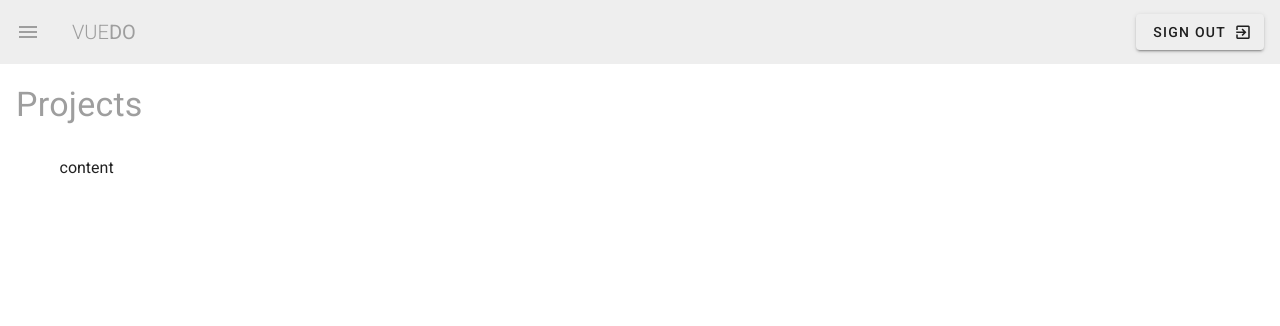
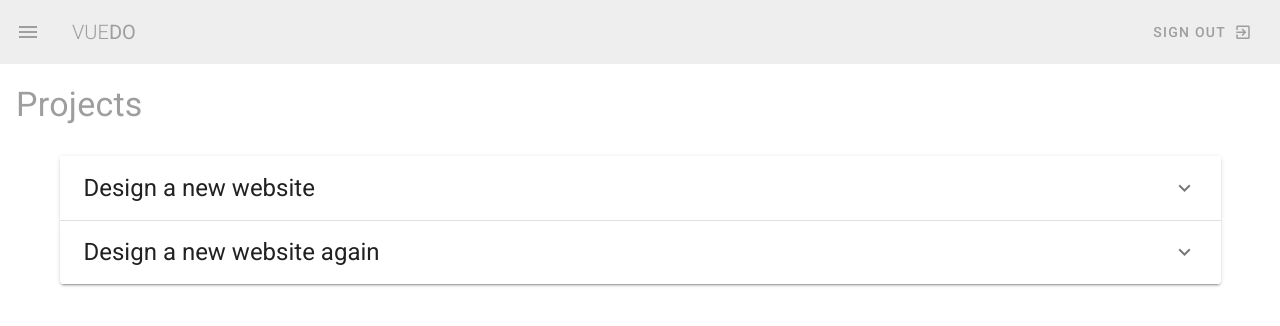
Before and after one commit to snehalyelmat/Project-Dashboard, a Vue app: page /projects in a window 1280 px wide. Shown: the top 326 px of the page. Built offline with nearby package versions, Linux system fonts and the light colour scheme.

Commit message:
Projects page with filtering completed

```diff
--- a/src/components/Navbar.vue
+++ b/src/components/Navbar.vue
@@ -1,6 +1,6 @@
 <template>
   <nav>
-    <v-toolbar flat app class="grey lighten-3">
+    <v-app-bar flat app class="grey lighten-3">
       <v-app-bar-nav-icon
         class="grey--text"
         @click="drawer = !drawer"
@@ -13,11 +13,11 @@
 
       <v-spacer></v-spacer>
 
-      <v-btn flat color="grey lighten-3">
+      <v-btn text color="grey">
         <span>Sign Out</span>
         <v-icon right>mdi-exit-to-app</v-icon>
       </v-btn>
-    </v-toolbar>
+    </v-app-bar>
 
     <v-navigation-drawer temporary app v-model="drawer" class="blue lighten-1">
       <v-layout column align-center>
--- a/src/views/Projects.vue
+++ b/src/views/Projects.vue
@@ -3,14 +3,77 @@
     <h1 class="display-1 grey--text">Projects</h1>
 
     <v-container class="my-5">
-      content
+      <v-expansion-panels>
+        <v-expansion-panel v-for="project in myProjects" :key="project.title">
+          <v-expansion-panel-header class="headline">
+            {{ project.title }}
+          </v-expansion-panel-header>
+          <v-expansion-panel-content class="px-4 grey--text">
+            <div class="font-weight-bold">due by {{ project.due }}</div>
+            <div>{{ project.content }}</div>
+          </v-expansion-panel-content>
+        </v-expansion-panel>
+      </v-expansion-panels>
     </v-container>
   </div>
 </template>
 
 <script>
 export default {
-  name: "projects"
+  name: "projects",
+  data() {
+    return {
+      Projects: [
+        {
+          title: "Design a new website",
+          person: "Tom",
+          due: "1st Jan 2019",
+          status: "ongoing",
+          content:
+            "Lorem ipsum dolor sit amet consectetur adipisicing elit. Sunt consequuntur eos eligendi illum minima adipisci deleniti, dicta mollitia enim explicabo fugiat quidem ducimus praesentium voluptates porro molestias non sequi animi!"
+        },
+        {
+          title: "Design a new website again",
+          person: "Tom",
+          due: "1st Jan 2020",
+          status: "ongoing",
+          content:
+            "Lorem ipsum dolor sit amet consectetur adipisicing elit. Sunt consequuntur eos eligendi illum minima adipisci deleniti, dicta mollitia enim explicabo fugiat quidem ducimus praesentium voluptates porro molestias non sequi animi!"
+        },
+        {
+          title: "Code up the homepage",
+          person: "Chun Li",
+          due: "10th Jan 2019",
+          status: "complete",
+          content:
+            "Lorem ipsum dolor sit amet consectetur adipisicing elit. Sunt consequuntur eos eligendi illum minima adipisci deleniti, dicta mollitia enim explicabo fugiat quidem ducimus praesentium voluptates porro molestias non sequi animi!"
+        },
+        {
+          title: "Design video thumbnails",
+          person: "Ryu",
+          due: "20th Dec 2018",
+          status: "complete",
+          content:
+            "Lorem ipsum dolor sit amet consectetur adipisicing elit. Sunt consequuntur eos eligendi illum minima adipisci deleniti, dicta mollitia enim explicabo fugiat quidem ducimus praesentium voluptates porro molestias non sequi animi!"
+        },
+        {
+          title: "Create a community forum",
+          person: "Gouken",
+          due: "20th Oct 2018",
+          status: "overdue",
+          content:
+            "Lorem ipsum dolor sit amet consectetur adipisicing elit. Sunt consequuntur eos eligendi illum minima adipisci deleniti, dicta mollitia enim explicabo fugiat quidem ducimus praesentium voluptates porro molestias non sequi animi!"
+        }
+      ]
+    };
+  },
+  computed: {
+    myProjects() {
+      return this.Projects.filter(project => {
+        return project.person === 'Tom'
+      })
+    }
+  }
 };
 </script>
 
```
